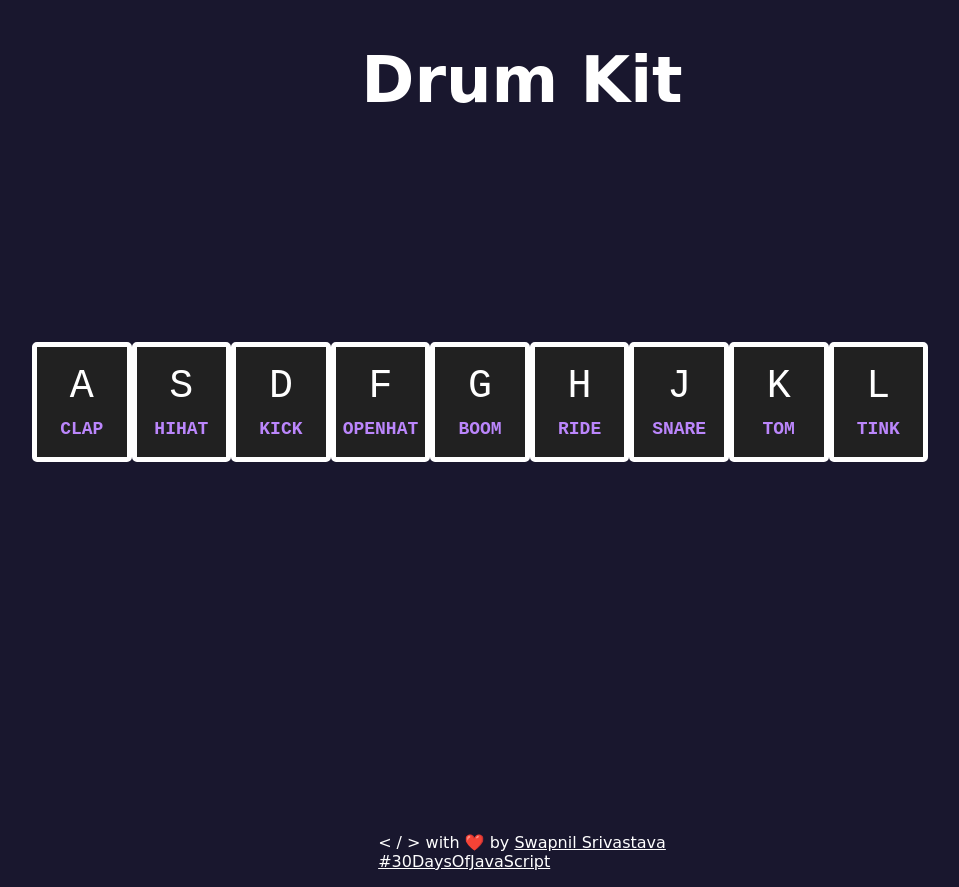
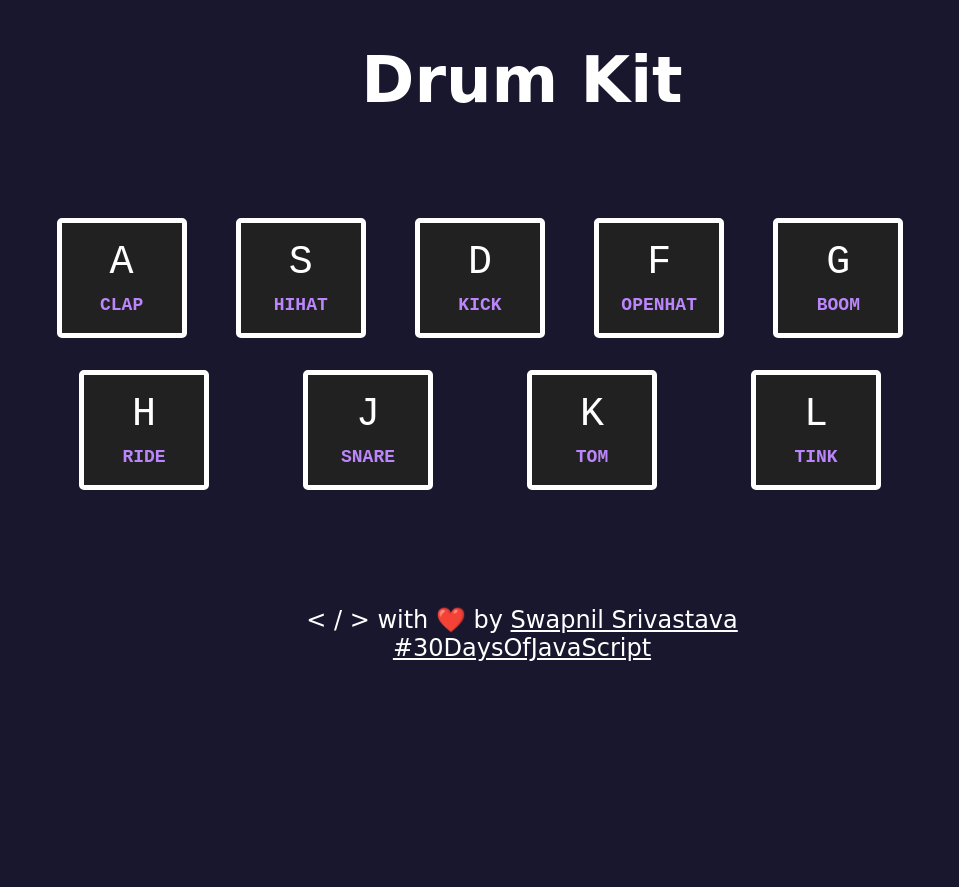
Before and after one commit to nahom-kasa/drum-kit, a plain HTML site: page index.html in a window 1280 px wide. Shown: the whole page, without its empty margins (118-1077 px from the left). After the commit the page ends 800 px from the top, so only its background shows below. Drawn offline with Linux system fonts and the light colour scheme; a web font is replaced by a local one.

Commit message:
some css done

```diff
--- a/css.css
+++ b/css.css
@@ -15,10 +15,8 @@ h1{
 }
 
 .buttons{
-    height: 50vh;
-    width: 800vw;
     display: flex;
-    flex-direction: row;
+    flex-wrap: wrap;
     justify-content: space-around;
     align-items: center;
     position: relative;
@@ -35,18 +33,16 @@ label{
 
 }
 button{
-    height: 100px;
-    width: 110vw;
-    border:solid 5px white;
-    background: #212121;
-    border-radius: 5px;
-    font-size: 35px;
-    color: white;
-    display: flex;
-    flex-direction: column;
-    justify-content: center;
-    align-items: center;
-    font-family: monospace;
+  border: .4rem solid white;
+  border-radius: .5rem;
+  margin: 1rem;
+  font-size: 1.5rem;
+  padding: 1rem .5rem;
+  transition: all .07s ease;
+  width: 78pt;
+  text-align: center;
+  color: white;
+  background-color: #212121;
 
 }
 
@@ -82,14 +78,15 @@ body {
   }
 
   .buttons {
-    height: 50vh;
-    width: 80vw;
+    height: 20vh;
+    width: 1000px;
     display: flex;
     flex-direction: row;
     justify-content: space-around;
     align-items: center;
     margin-top: 85px;
   }
+
 
   label {
     color: #bb86fc;
@@ -115,12 +112,11 @@ body {
   }
 
   footer {
-    display: flex;
-    flex-direction: column;
-    align-items: center;
-    margin-top: 95px;
-    font-family: 'Arova', cursive;
-    color: white;
+    text-align: center;
+  color: white;
+  font-size: 1.5rem;
+  margin-bottom: 0;
+  padding: 5px;
   }
 
   /* Styles for smaller screens (e.g., smartphones) */
```
Also changed, not shown: 9 other files.
